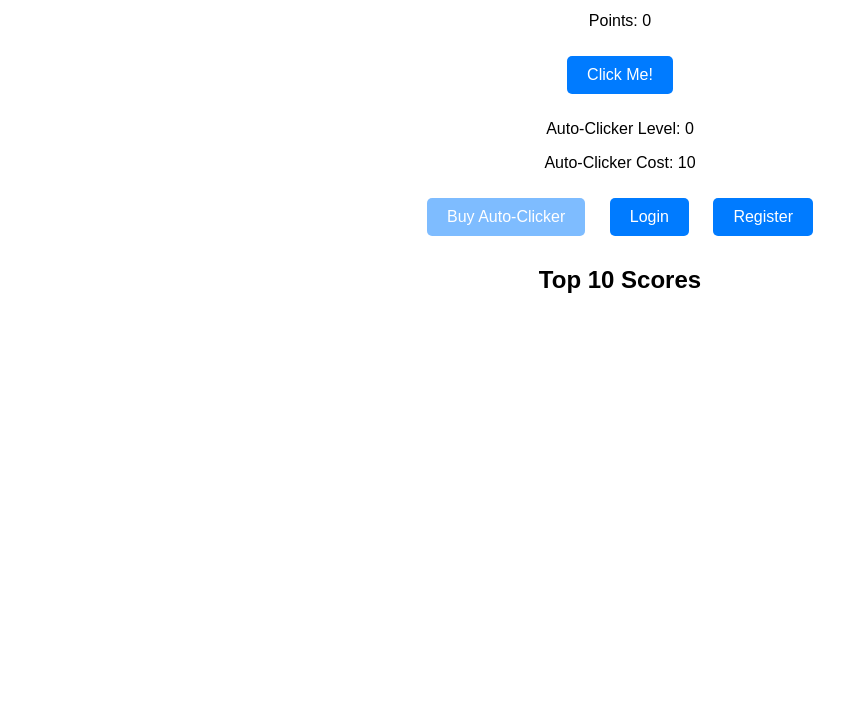
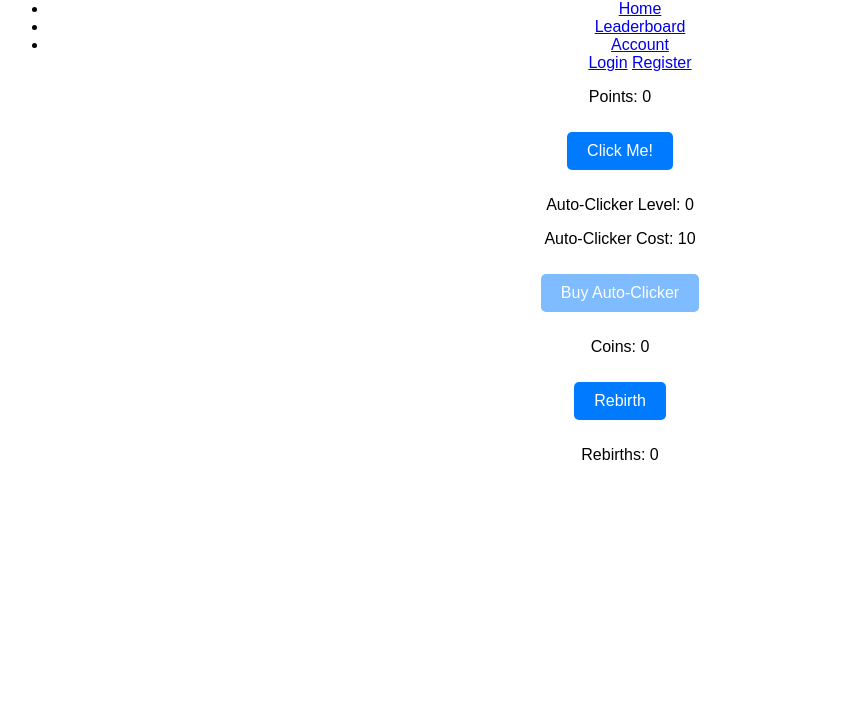
Before and after one commit to MaulK/idleClicker, a plain HTML site: page index.html in a window 1280 px wide. Shown: the part 96-800 px from the top of the page, without its empty margins (20-864 px from the left). Drawn offline with Linux system fonts and the light colour scheme.

Commit message:
Update index.html

```diff
--- a/index.html
+++ b/index.html
@@ -1,28 +1,38 @@
 <!DOCTYPE html>
 <html>
+<head>
+  <title>Idle Clicker Game</title>
+  <link rel="stylesheet" type="text/css" href="styles.css">
+</head>
+<body>
+  <header>
+    <nav>
+      <h1>Idle Clicker Game</h1>
+      <ul>
+        <li><a href="index.html">Home</a></li>
+        <li><a href="leaderboard.html">Leaderboard</a></li>
+        <li class="dropdown">
+          <a href="javascript:void(0)" class="dropbtn">Account</a>
+          <div class="dropdown-content">
+            <a href="login.html">Login</a>
+            <a href="register.html">Register</a>
+          </div>
+        </li>
+      </ul>
+    </nav>
+  </header>
 
-<head>
-    <title>Idle Clicker Game</title>
-    <link rel="stylesheet" type="text/css" href="styles.css">
-</head>
-
-<body>
-    <h1>Idle Clicker Game</h1>
+  <main>
     <p>Points: <span id="points">0</span></p>
     <button id="clickButton" onclick="clickPoint()">Click Me!</button>
     <p>Auto-Clicker Level: <span id="autoClickerLevel">0</span></p>
     <p>Auto-Clicker Cost: <span id="autoClickerCost">10</span></p>
     <button id="buyAutoClicker" onclick="buyAutoClicker()" disabled>Buy Auto-Clicker</button>
+    <p>Coins: <span id="coins">0</span></p>
+    <button id="rebirthButton" onclick="rebirth()">Rebirth</button>
+    <p>Rebirths: <span id="rebirths">0</span></p>
+  </main>
 
-    <button id="loginButton" onclick="goToLogin()">Login</button>
-    <button id="registerButton" onclick="goToRegister()">Register</button>
-
-    <h2>Top 10 Scores</h2>
-    <ol id="top10">
-        <!-- The top 10 scores will be populated dynamically using JavaScript -->
-    </ol>
-
-    <script src="script.js"></script>
+  <script src="script.js"></script>
 </body>
-
 </html>
```
